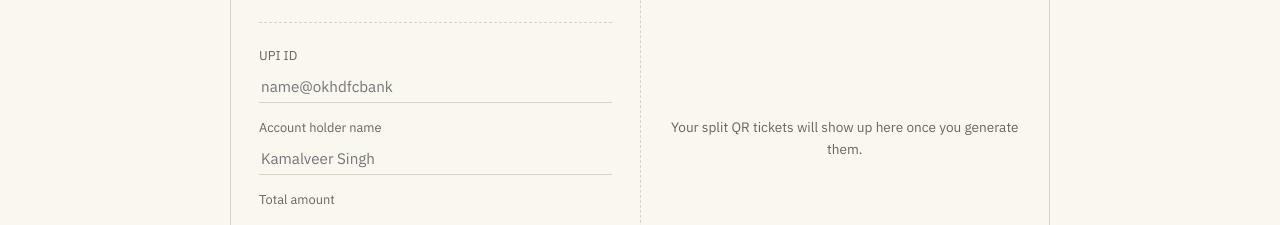
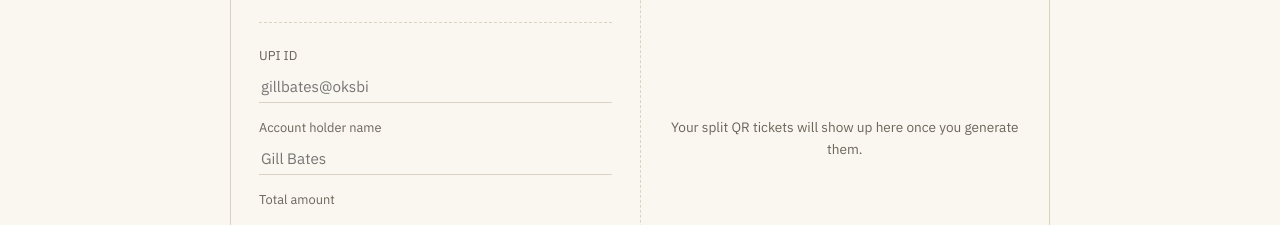
Before and after one commit to kamal-stark-dev/mdr-chunker-1999, a React (Vite) app in the folder upi-splitter/: page / in a window 1280 px wide. Shown: the part 261-486 px from the top of the page. Built offline with nearby package versions, Linux system fonts and the light colour scheme.

Commit message:
changed the placeholder values

```diff
--- a/upi-splitter/src/UPISplitter.jsx
+++ b/upi-splitter/src/UPISplitter.jsx
@@ -130,7 +130,7 @@ export default function UPISplitter() {
               UPI ID
               <input
                 type="text"
-                placeholder="name@okhdfcbank"
+                placeholder="gillbates@oksbi"
                 value={pa}
                 onChange={(e) => setPa(e.target.value)}
               />
@@ -139,7 +139,7 @@ export default function UPISplitter() {
               Account holder name
               <input
                 type="text"
-                placeholder="Kamalveer Singh"
+                placeholder="Gill Bates"
                 value={pn}
                 onChange={(e) => setPn(e.target.value)}
               />
```
